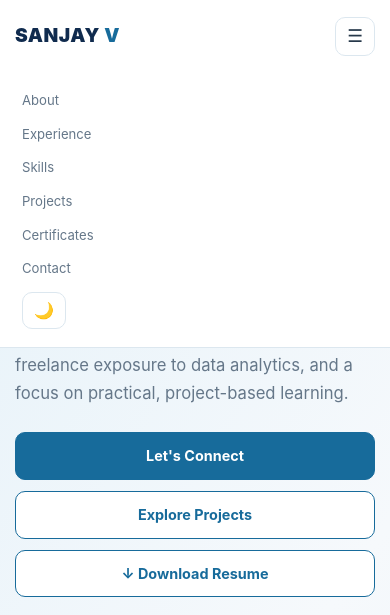
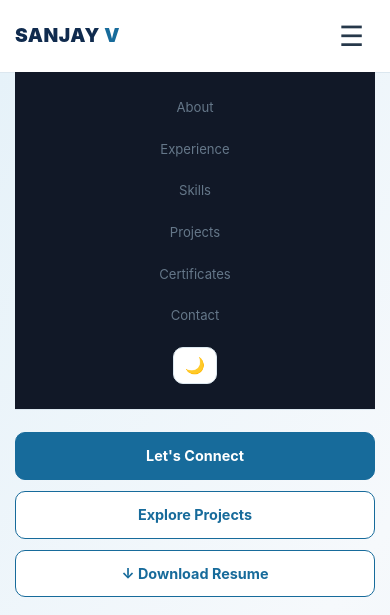
Before and after one commit to sanjaypixel/portfolio, a plain HTML site: page index.html in a window 390 px wide. Both pictures are taken after a click on the button "Open navigation". Shown: the top 615 px of the page. Drawn offline with Linux system fonts and the light colour scheme; files whose address does not match are found by name.

Commit message:
Update style.css

```diff
--- a/style.css
+++ b/style.css
@@ -108,3 +108,47 @@ h1{margin:0;color:var(--navy);font-size:clamp(3.2rem,7vw,5.5rem);line-height:1.0
 }
 @media(max-width:480px){.skills-grid,.stats-grid,.certificate-grid{grid-template-columns:1fr}.hero-actions .btn{width:100%}.footer-inner{flex-direction:column}}
 @media(prefers-reduced-motion:reduce){*,*::before,*::after{scroll-behavior:auto!important;transition:none!important;animation:none!important}}
+
+/* Mobile Navigation Fix */
+.menu-toggle {
+    display: none;
+    cursor: pointer;
+    background: transparent;
+    border: none;
+    font-size: 28px;
+    color: inherit;
+}
+
+@media screen and (max-width: 768px) {
+
+    .nav {
+        position: relative;
+    }
+
+    .menu-toggle {
+        display: block;
+        z-index: 1001;
+    }
+
+    .nav-links {
+        display: none;
+        position: absolute;
+        top: 100%;
+        left: 0;
+        width: 100%;
+        flex-direction: column;
+        align-items: center;
+        gap: 20px;
+        padding: 25px;
+        background: #111827;
+        z-index: 1000;
+    }
+
+    .nav-links.open {
+        display: flex;
+    }
+
+    .nav-links a {
+        display: block;
+    }
+}
```
